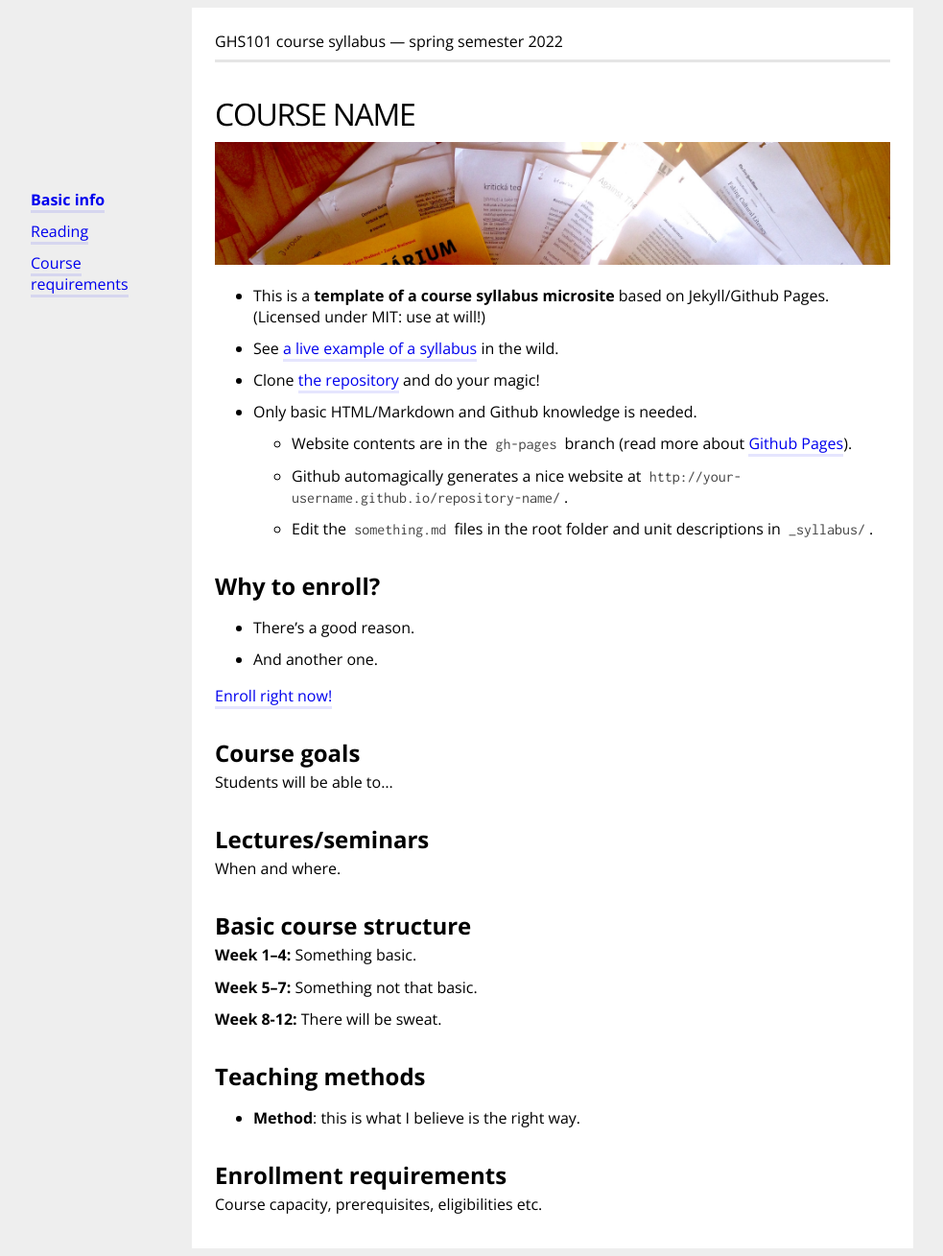
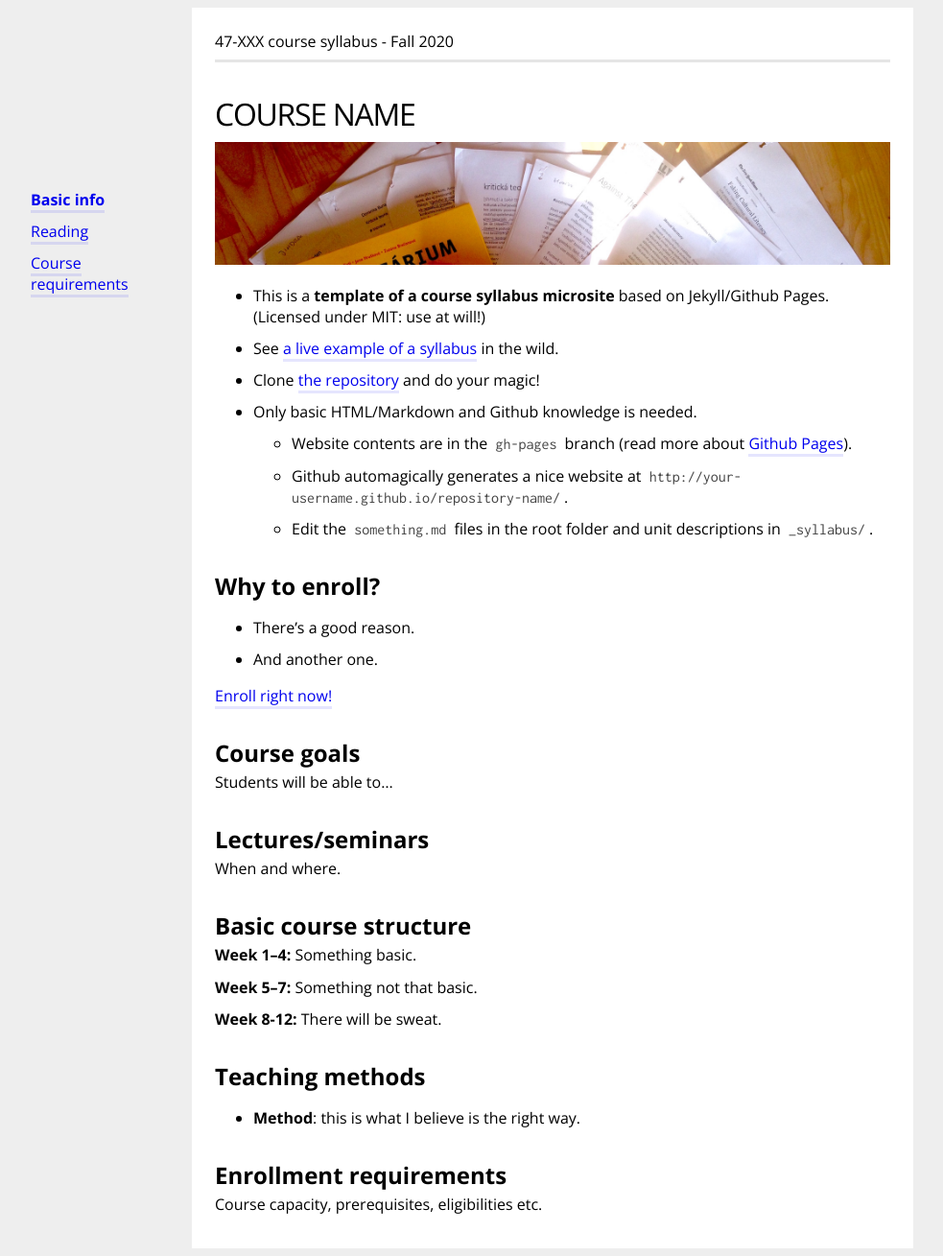
Before and after one commit to bernalde/QuIP, a Jekyll site: the page built from index.md, in a window 1280 px wide. Shown: the whole page at 96% size, without its empty margins (64-1047 px from the left). Built offline with Jekyll 4.4.1, drawn with Linux system fonts in a browser that asks for light colours.

Commit message:
Update _config.yml

```diff
--- a/_config.yml
+++ b/_config.yml
@@ -4,10 +4,10 @@
 courseName: Course name
 
 # small title that is at the top of every page
-subtitle: GHS101 course syllabus — spring semester 2022
+subtitle: 47-XXX course syllabus - Fall 2020
 
 # baseurl is the same as the name of the repository
-baseurl: /gh-syllabus
+baseurl: /QuIP
 
 # url where the required reading is available to download
 docsUrl: ""
```
